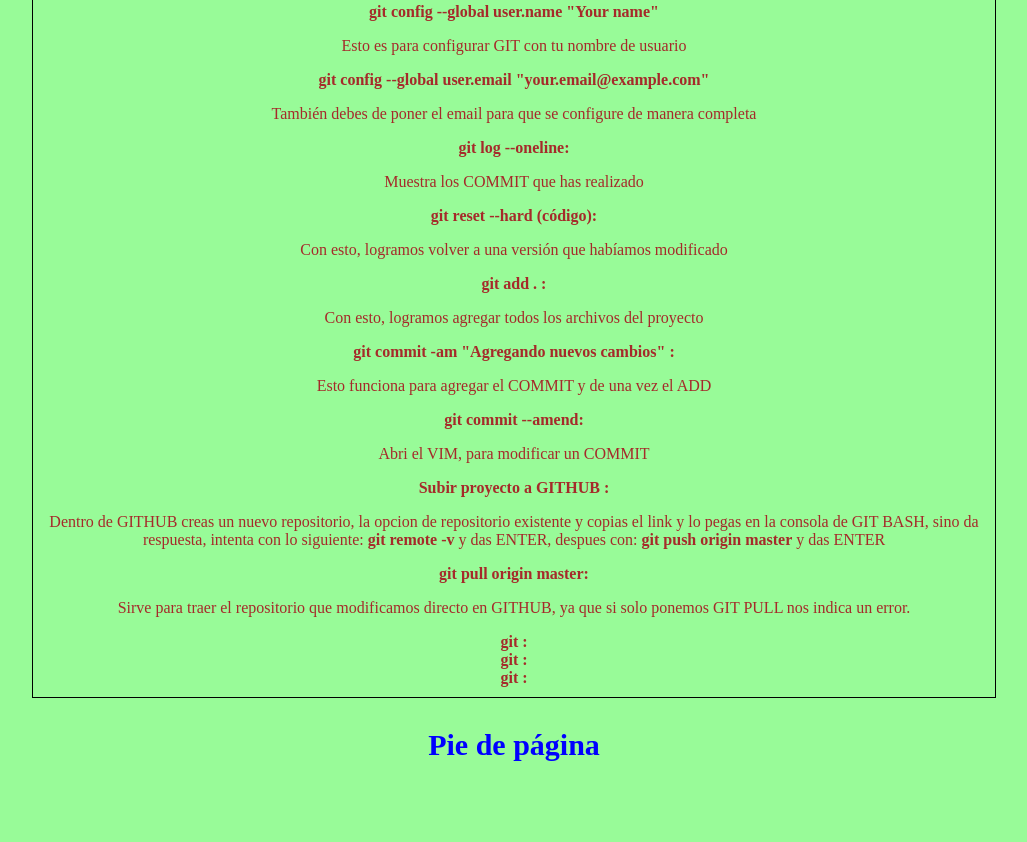
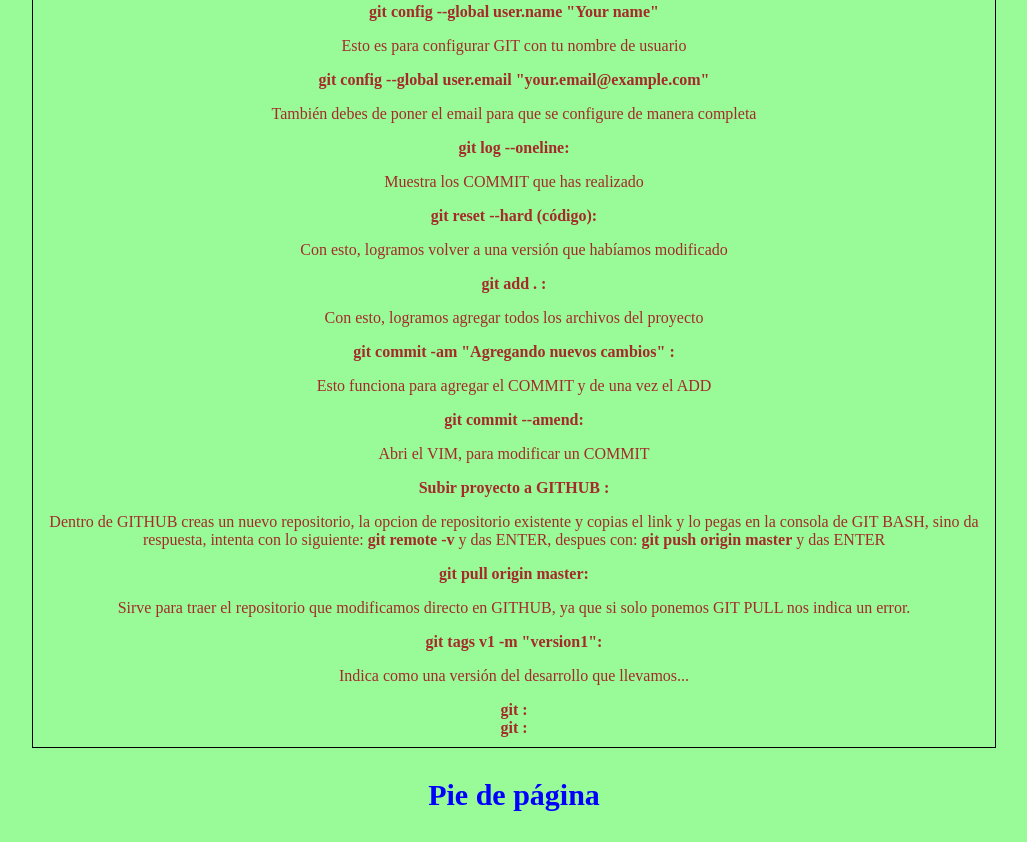
Before and after one commit to Omar0511/CursoGit, a plain HTML site: page index.html in a window 1280 px wide. Shown: the part 488-1330 px from the top of the page, without its empty margins (126-1153 px from the left). Before the commit the page ends 1280 px from the top, so only its background shows below. Drawn offline with Linux system fonts and the light colour scheme.

Commit message:
Agregando TAGS

```diff
--- a/index.html
+++ b/index.html
@@ -128,7 +128,10 @@
         </section>
 
         <section>
-            <b>git :</b>
+            <b>git tags v1 -m "version1":</b>
+            <p>
+                Indica como una versión del desarrollo que llevamos...
+            </p>
         </section>
 
         <section>
```
